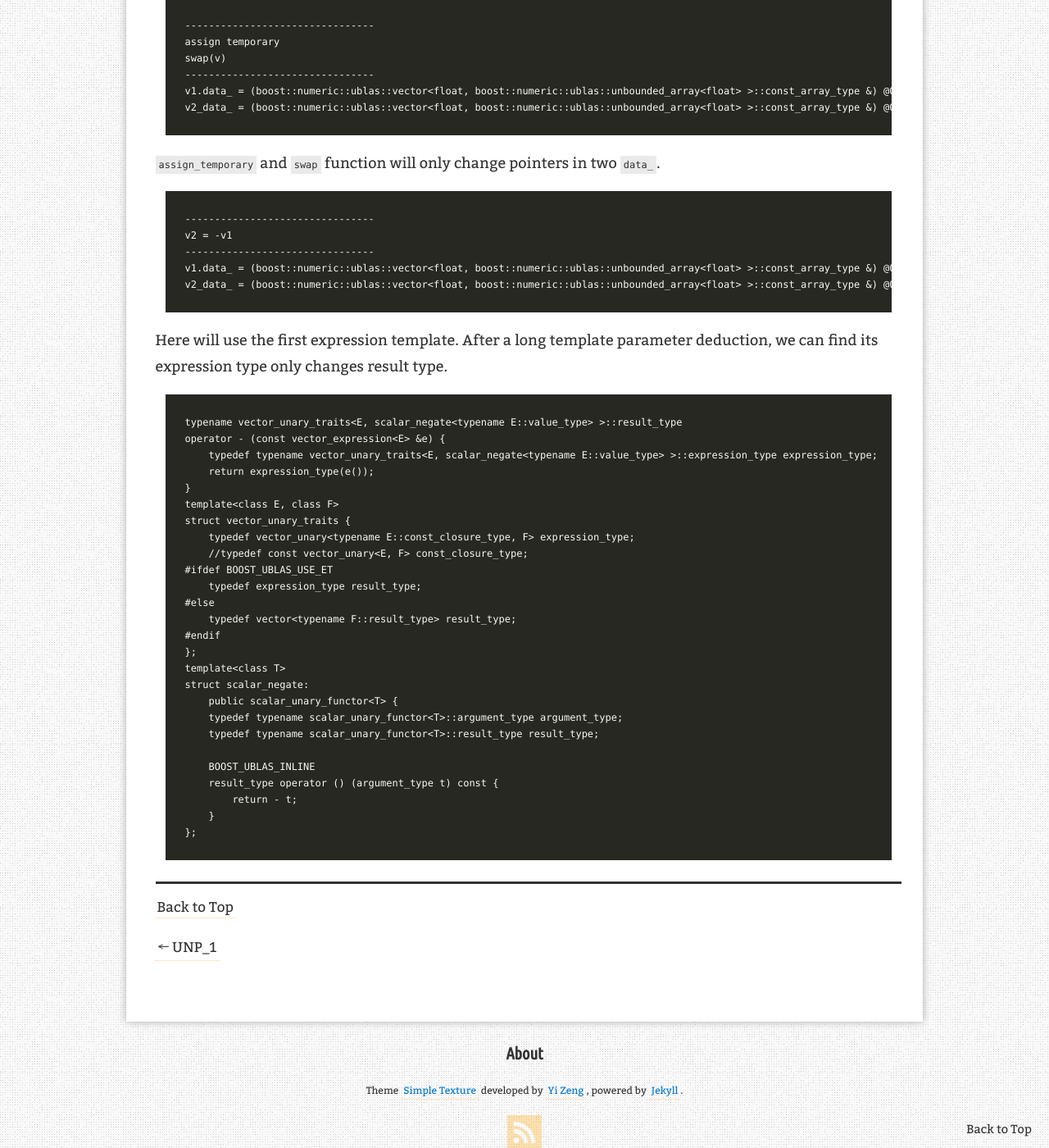
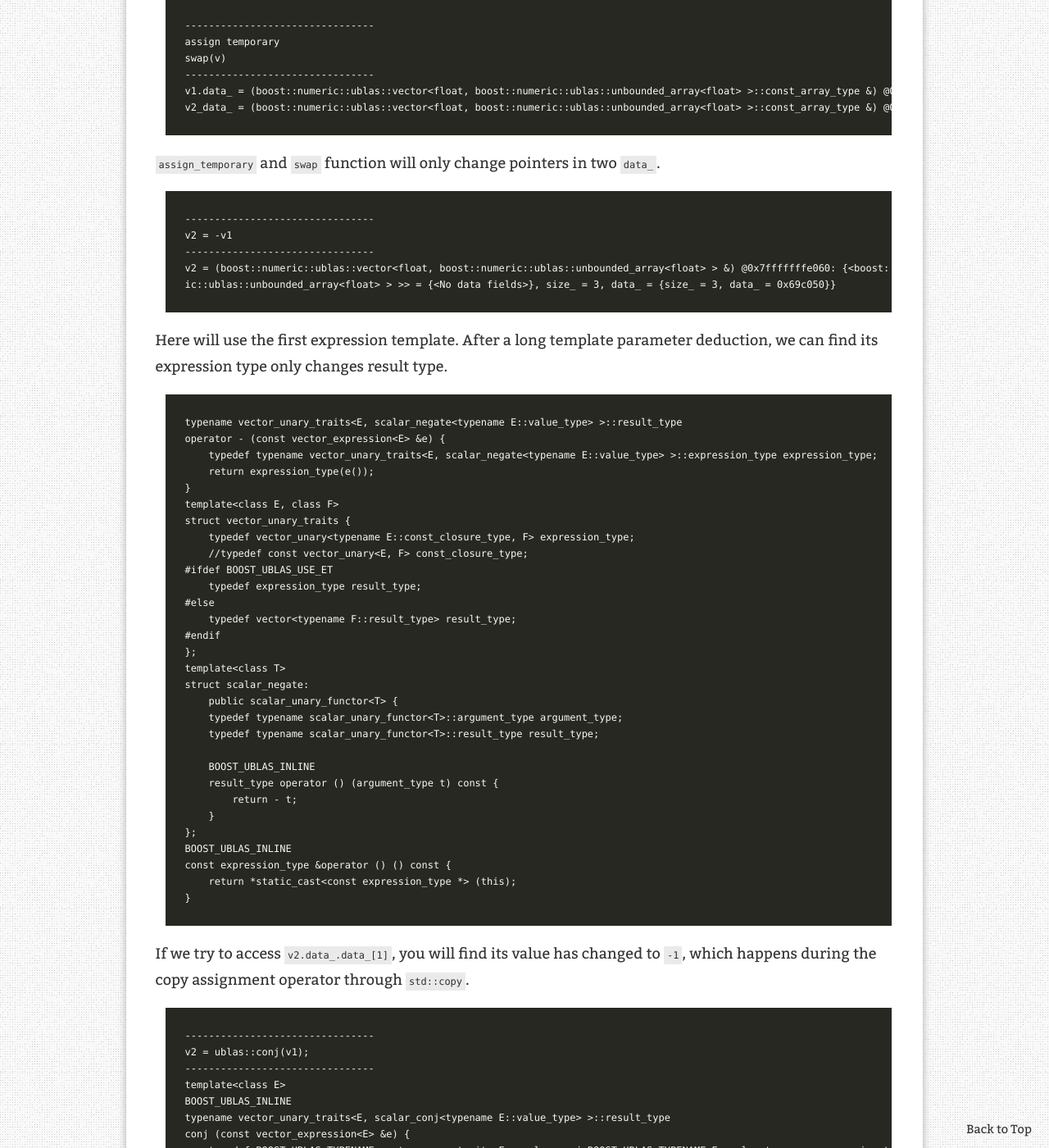
Before and after one commit to Aperjump/Aperjump.github.io, a Jekyll site: the page built from _posts/2018-01-21-expression template.md, in a window 1280 px wide and 1400 px high, scrolled down 1092 px. Shown: the whole window at 82% size. Built offline with Jekyll 4.4.1, drawn with Linux system fonts in a browser that asks for light colours; nearby versions of some CDN libraries; comment, search, counter and statistics services are not loaded; some of the changed text lies outside the part shown.

Commit message:
expression template

````diff
--- a/_posts/2018-01-21-expression template.md
+++ b/_posts/2018-01-21-expression template.md
@@ -49,8 +49,8 @@ v2_data_ = (boost::numeric::ublas::vector<float, boost::numeric::ublas::unbounde
 --------------------------------
 v2 = -v1
 --------------------------------
-v1.data_ = (boost::numeric::ublas::vector<float, boost::numeric::ublas::unbounded_array<float> >::const_array_type &) @0x7fffffffe048: {size_ = 3, data_ = 0x69c050}
-v2_data_ = (boost::numeric::ublas::vector<float, boost::numeric::ublas::unbounded_array<float> >::const_array_type &) @0x7fffffffe068: {size_ = 3, data_ = 0x69c030}
+v2 = (boost::numeric::ublas::vector<float, boost::numeric::ublas::unbounded_array<float> > &) @0x7fffffffe060: {<boost::numeric::ublas::vector_expression<boost::numeric::ublas::vector<float, boost::numer
+ic::ublas::unbounded_array<float> > >> = {<No data fields>}, size_ = 3, data_ = {size_ = 3, data_ = 0x69c050}}
 ```
 Here will use the first expression template. After a long template parameter deduction, we can find its expression type only changes result type.
 ```
@@ -80,4 +80,34 @@ struct scalar_negate:
         return - t;
     }
 };
+BOOST_UBLAS_INLINE
+const expression_type &operator () () const {
+    return *static_cast<const expression_type *> (this);
+}
 ```
+If we try to access `v2.data_.data_[1]`, you will find its value has changed to `-1`, which happens during the copy assignment operator through `std::copy`.
+
+```
+--------------------------------
+v2 = ublas::conj(v1);
+--------------------------------
+template<class E>
+BOOST_UBLAS_INLINE
+typename vector_unary_traits<E, scalar_conj<typename E::value_type> >::result_type
+conj (const vector_expression<E> &e) {
+    typedef BOOST_UBLAS_TYPENAME vector_unary_traits<E, scalar_conj<BOOST_UBLAS_TYPENAME E::value_type> >::expression_type expression_type;
+    return expression_type (e ());
+}
+template<class T>
+struct scalar_conj:
+    public scalar_unary_functor<T> {
+    typedef typename scalar_unary_functor<T>::argument_type argument_type;
+    typedef typename scalar_unary_functor<T>::result_type result_type;
+
+    BOOST_UBLAS_INLINE
+    result_type operator () (argument_type t) const {
+        return type_traits<result_type>::conj (t);
+    }
+};
+```
+Here `scalar_conj` transfer the operation to a range of `type_traits` specialization. We can always find one in `/boost/numeric/ublas/traist.hpp` file.
````
